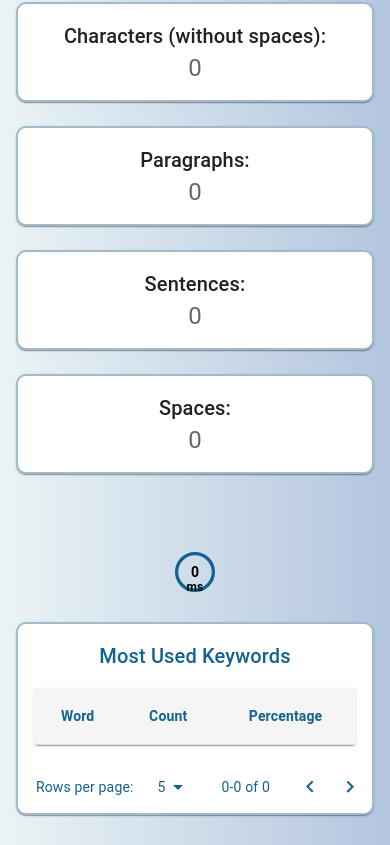
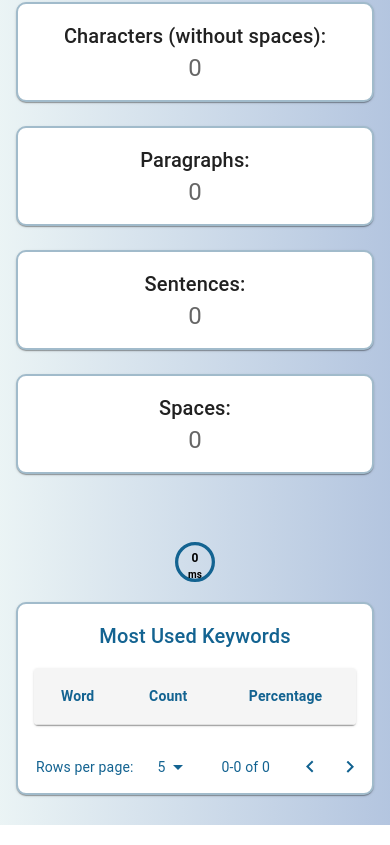
Before and after one commit to Ruqayah22/word-counter, a React (Create React App) app: page / in a window 390 px wide. Shown: the part 572-1417 px from the top of the page. Built offline with nearby package versions, Linux system fonts and the light colour scheme.

Commit message:
Change the Responsive of the CircularProgress of run time maybe this is the last one i hope the last time

```diff
--- a/src/components/CountApp.js
+++ b/src/components/CountApp.js
@@ -522,19 +522,20 @@ const CountApp = ({ language }) => {
             display: "flex",
             justifyContent: "center",
             alignItems: "center",
-            width: "100%", // Make sure it stays inside the container
-            mt: { xs: 3, md: 4 }, // Adds spacing on small screens
+            width: "100%", // Ensures it stays inside the container
+            mt: { xs: 3, md: 4 }, // Adds spacing above on smaller screens
           }}
         >
-          {/* Wrapper for proper size on different screens */}
+          {/* Wrapper to control size and centering */}
           <Box
             sx={{
               position: "relative",
-              width: { xs: "100px", sm: "130px", md: "170px", lg: "200px" }, // Adjusts dynamically
-              height: { xs: "100px", sm: "130px", md: "170px", lg: "200px" },
+              width: { xs: "80px", sm: "120px", md: "160px", lg: "200px" }, // Adjusts dynamically
+              height: { xs: "80px", sm: "120px", md: "160px", lg: "200px" }, // Ensures it's always circular
               display: "flex",
               justifyContent: "center",
               alignItems: "center",
+              overflow: "hidden", // Prevents overflow issues
             }}
           >
             {/* Circular Progress */}
@@ -552,10 +553,10 @@ const CountApp = ({ language }) => {
             <Typography
               position="absolute"
               sx={{
-                top: "50%",
+                top: "45%", // Fine-tune text position
                 left: "50%",
                 transform: "translate(-50%, -50%)",
-                fontSize: { xs: "14px", sm: "16px", md: "22px", lg: "25px" },
+                fontSize: { xs: "12px", sm: "14px", md: "18px", lg: "22px" },
                 fontWeight: "bold",
               }}
             >
@@ -569,7 +570,7 @@ const CountApp = ({ language }) => {
                 top: "65%", // Moves it slightly below the number
                 left: "50%",
                 transform: "translate(-50%, -50%)",
-                fontSize: { xs: "12px", sm: "14px", md: "18px", lg: "20px" },
+                fontSize: { xs: "10px", sm: "12px", md: "14px", lg: "16px" },
                 fontWeight: "bold",
               }}
             >
```
